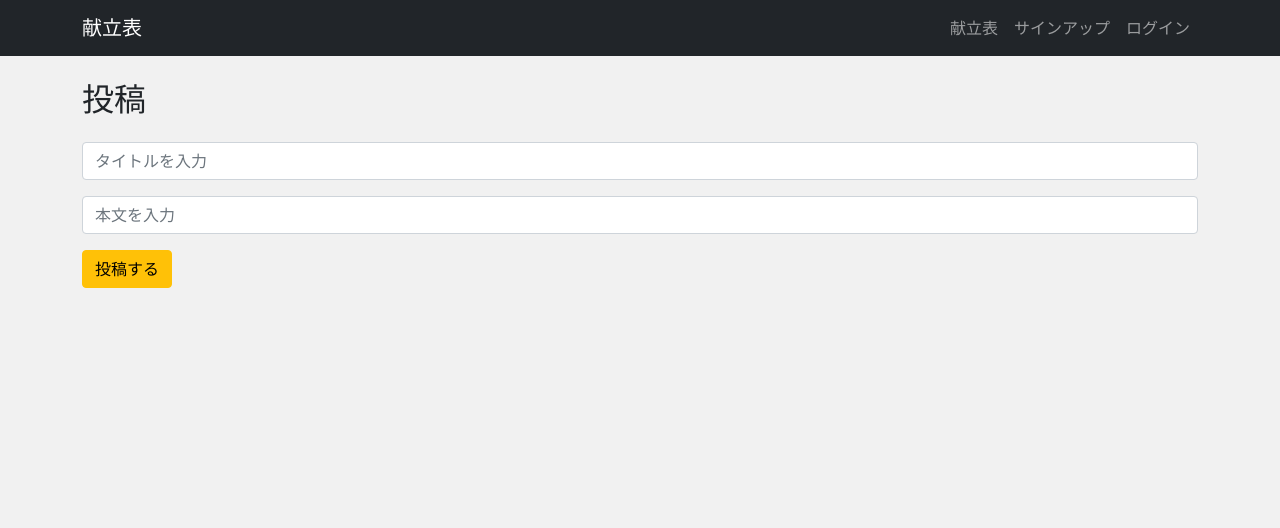
After one commit to Suyuzui/class3_team1-project, a Django app: page /menu/post/new in a window 1280 px wide. The commit adds this page. Shown: the top 528 px of the page. Run offline with Django 3.2, Linux system fonts and the light colour scheme; some libraries are stand-ins or nearby versions.

Commit message:
投稿フォームの作成

```diff
--- a/cs3team1/static/blog/css/style.css
+++ b/cs3team1/static/blog/css/style.css
@@ -15,3 +15,7 @@ body{
 main{
     flex: 1;
 }
+
+.formpost {
+    margin-bottom: 1rem;
+}
--- a/cs3team1/templates/cs3team1/base.html
+++ b/cs3team1/templates/cs3team1/base.html
@@ -17,7 +17,7 @@
                 </li>
                 {% if user.is_authenticreated %}
                     <li class="nav-item">
-                        <a class="nav-link" href="cs3team1/menu.html">投稿</a>
+                        <a class="nav-link" href="{% url 'post_new' %}">投稿</a>
                     </li>
                     <li class="nav-item">
                         <a class="nav-link" href="cs3team1/menu.html">ログアウト</a>
--- a/cs3team1/templates/cs3team1/post_detail.html
+++ b/cs3team1/templates/cs3team1/post_detail.html
@@ -11,7 +11,7 @@
     <hr>
     <div class="d-flex mb-5">
         <a href="cs3team1/menu.html" class="btn btn-warning mr-2">編集する</a>
-        <a href="cs3team1/menu.html" class="btn btn-danger">編集する</a>
+        <a href="cs3team1/menu.html" class="btn btn-danger">削除する</a>
     </div>
 {% endif %}
 {% endblock %}
--- /dev/null
+++ b/cs3team1/templates/cs3team1/post_form.html
@@ -0,0 +1,21 @@
+{% extends "cs3team1/base.html" %}
+{% load widget_tweaks %}
+
+{% block content %}
+
+<div class="my-4">
+    <h2>投稿</h2>
+</div>
+
+<form method="post">
+    {% csrf_token %}
+    <div class="formpost">
+        {% render_field form.title class="form-control" placeholder="タイトルを入力" %}
+    </div>
+    <div class="formpost">
+        {% render_field form.title class="form-control" placeholder="本文を入力" %}
+    </div>
+    <button class="btn btn-warning" type="submit">投稿する</button>
+</form>
+
+{% endblock %}
--- a/cs3team1/urls.py
+++ b/cs3team1/urls.py
@@ -9,5 +9,6 @@ urlpatterns = [
     path('recommendation/<int:ingredients_id>', views.recommendation, name='recommendation'),
     path('recipe', views.recipe, name='recipe'),
     path('menu', views.IndexView.as_view(), name='index'),
-    path('menu/post/<int:pk>', views.PostDetailView.as_view(), name='post_detail')
+    path('menu/post/<int:pk>/', views.PostDetailView.as_view(), name='post_detail'),
+    path('menu/post/new', views.CreatePostView.as_view(), name='post_new')
 ]
--- a/cs3team1/views.py
+++ b/cs3team1/views.py
@@ -1,7 +1,9 @@
-from django.shortcuts import render
+from django.shortcuts import render, redirect
 from django.http import HttpResponse
 from django.views.generic import View
 from cs3team1.models import Post
+from .forms import PostForm
+from django.contrib.auth.mixins import LoginRequiredMixin
 # Create your views here.
 def home(request):
 	return render(request, 'cs3team1/home.html')
@@ -37,3 +39,10 @@ class PostDetailView(View):
 		return render(request, 'cs3team1/post_detail.html', {
 			'post_data': post_data
 		})
+
+class CreatePostView(View):
+	def get(self, request, *args, **kwargs):
+		form = PostForm(request.POST or None)
+		return render(request, 'cs3team1/post_form.html',{
+			'form': form
+		})
```
